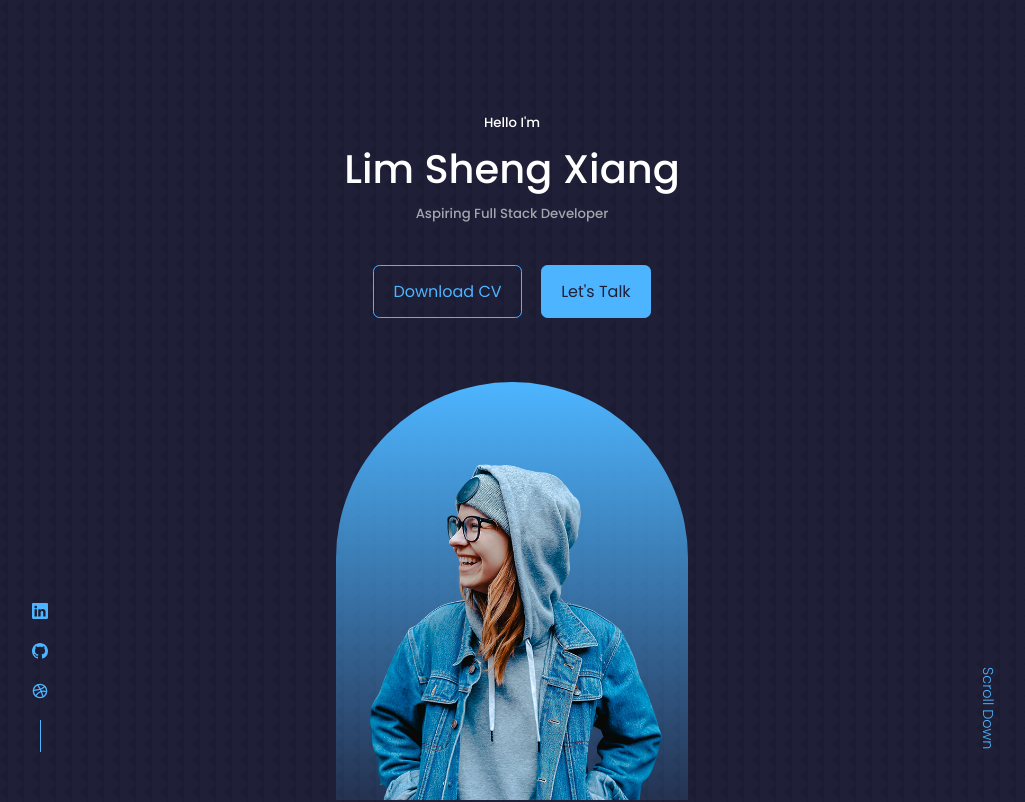
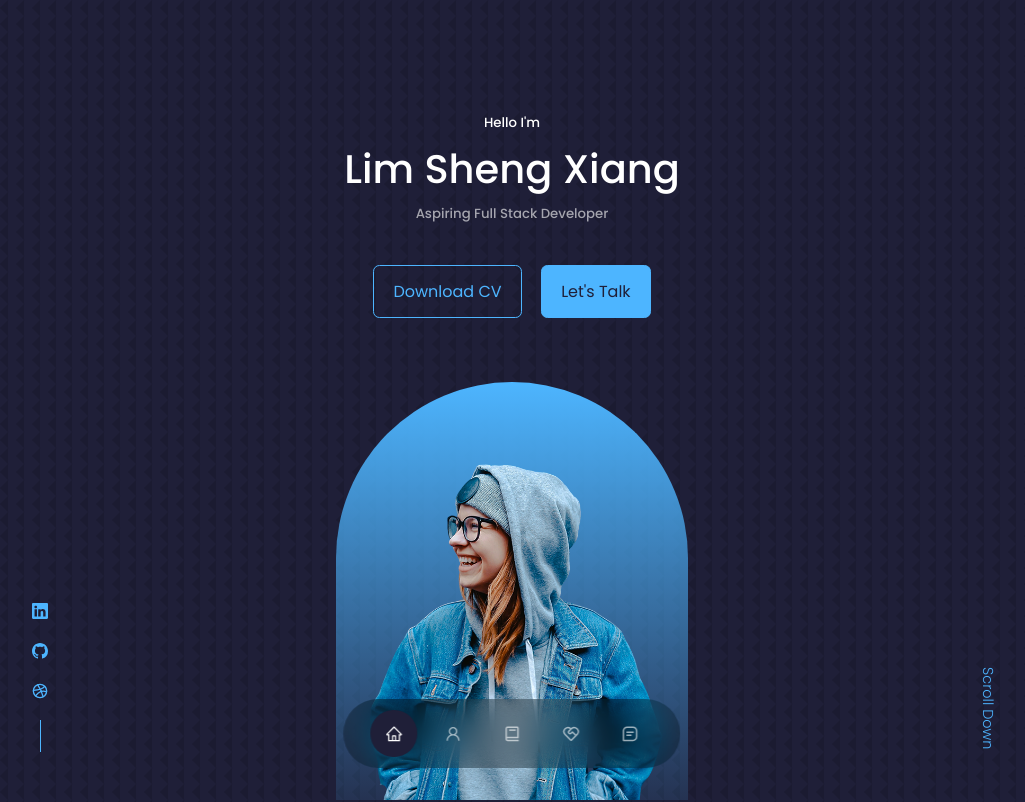
Before and after one commit to LSX99/React-Portfolio-Website, a React (Create React App) app: page / in a window 1280 px wide. Shown: the top 802 px of the page, without its empty margins (128-1153 px from the left). Built offline with nearby package versions, Linux system fonts and the light colour scheme.

Commit message:
floating nav jsx and css - reactHooks used

```diff
--- a/src/components/nav/Nav.jsx
+++ b/src/components/nav/Nav.jsx
@@ -1,27 +1,49 @@
-import React from "react";
-import "./nav.css";
-import { AiOutlineHome } from "react-icons/ai";
-import { AiOutlineUser } from "react-icons/ai";
-import { BiBook } from "react-icons/bi";
-import { RiServiceLine } from "react-icons/ri";
-import { BiMessageSquareDetail } from "react-icons/bi";
+import React from 'react';
+import './nav.css';
+import { AiOutlineHome } from 'react-icons/ai';
+import { AiOutlineUser } from 'react-icons/ai';
+import { BiBook } from 'react-icons/bi';
+import { RiServiceLine } from 'react-icons/ri';
+import { BiMessageSquareDetail } from 'react-icons/bi';
+import { useState } from 'react';
 
 const Nav = () => {
+	const [activeNav, setActiveNav] = useState('#');
 	return (
 		<nav>
-			<a href="#">
+			<a
+				href="#"
+				onClick={() => setActiveNav('#')}
+				className={activeNav === '#' ? 'active' : ''}
+			>
 				<AiOutlineHome />
 			</a>
-			<a href="#about">
+			<a
+				href="#about"
+				onClick={() => setActiveNav('#about')}
+				className={activeNav === '#about' ? 'active' : ''}
+			>
 				<AiOutlineUser />
 			</a>
-			<a href="#experience">
+			<a
+				href="#experience"
+				onClick={() => setActiveNav('#experience')}
+				className={activeNav === '#experience' ? 'active' : ''}
+			>
 				<BiBook />
 			</a>
-			<a href="#services">
+			<a
+				href="#services"
+				onClick={() => setActiveNav('#services')}
+				className={activeNav === '#services' ? 'active' : ''}
+			>
 				<RiServiceLine />
 			</a>
-			<a href="#contact">
+			<a
+				href="#contact"
+				onClick={() => setActiveNav('#contact')}
+				className={activeNav === '#contact' ? 'active' : ''}
+			>
 				<BiMessageSquareDetail />
 			</a>
 		</nav>
--- a/src/components/nav/nav.css
+++ b/src/components/nav/nav.css
@@ -0,0 +1,33 @@
+nav {
+	background: rgba(0, 0, 0, 0.3);
+	width: max-content;
+	display: flex;
+	padding: 0.7rem 1.7rem;
+	z-index: 2;
+	position: fixed;
+	left: 50%;
+	transform: translateX(-50%);
+	bottom: 2rem;
+	display: flex;
+	gap: 0.8rem;
+	border-radius: 3rem;
+	backdrop-filter: blur(15px);
+}
+
+nav a {
+	background: transparent;
+	padding: 0.9rem;
+	border-radius: 50%;
+	display: flex;
+	color: var(--color-light);
+	font-size: 1.1rem;
+}
+
+nav a:hover {
+	background: rgba(0, 0, 0, 0.3);
+}
+
+nav a.active {
+	background: var(--color-bg);
+	color: var(--color-white);
+}
```
